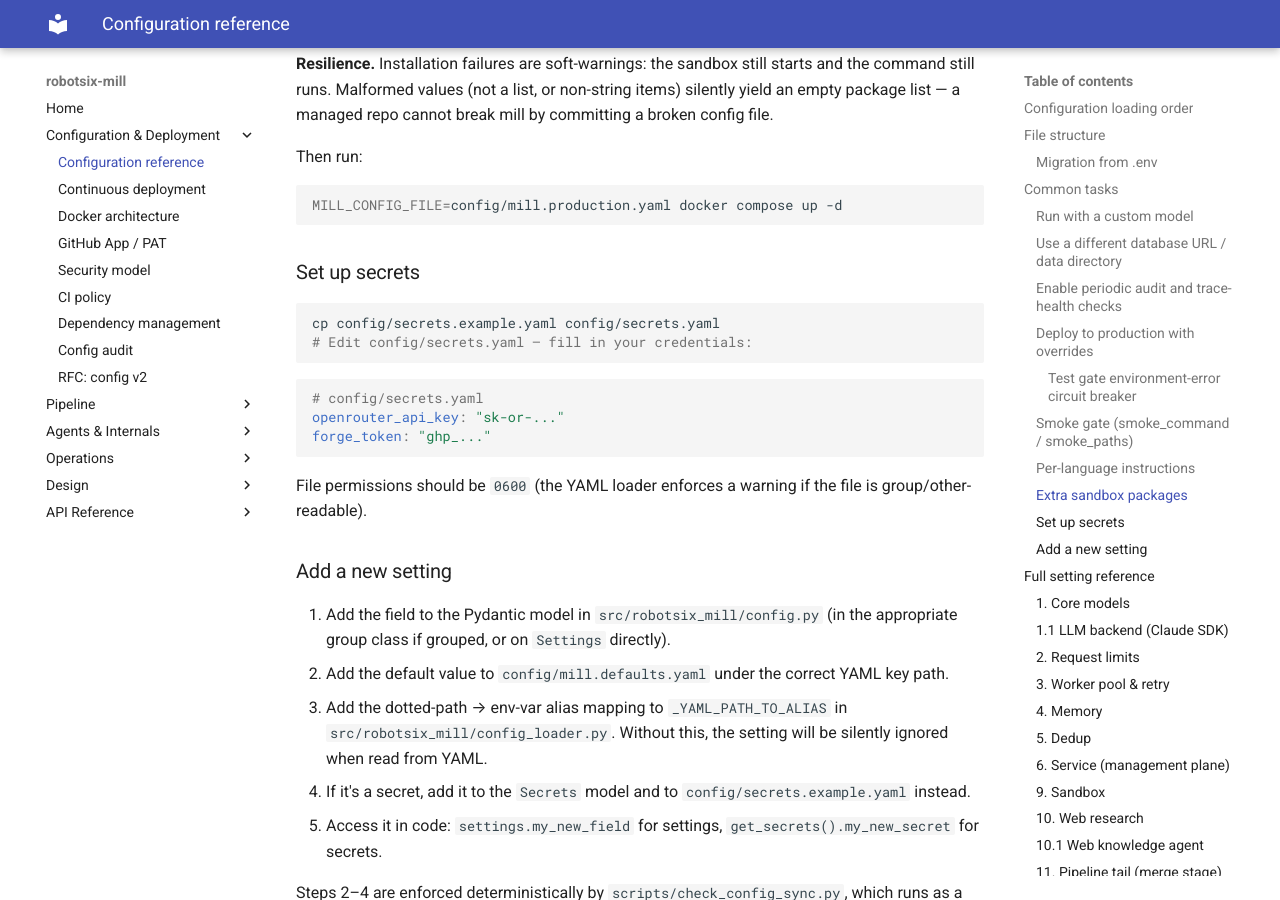
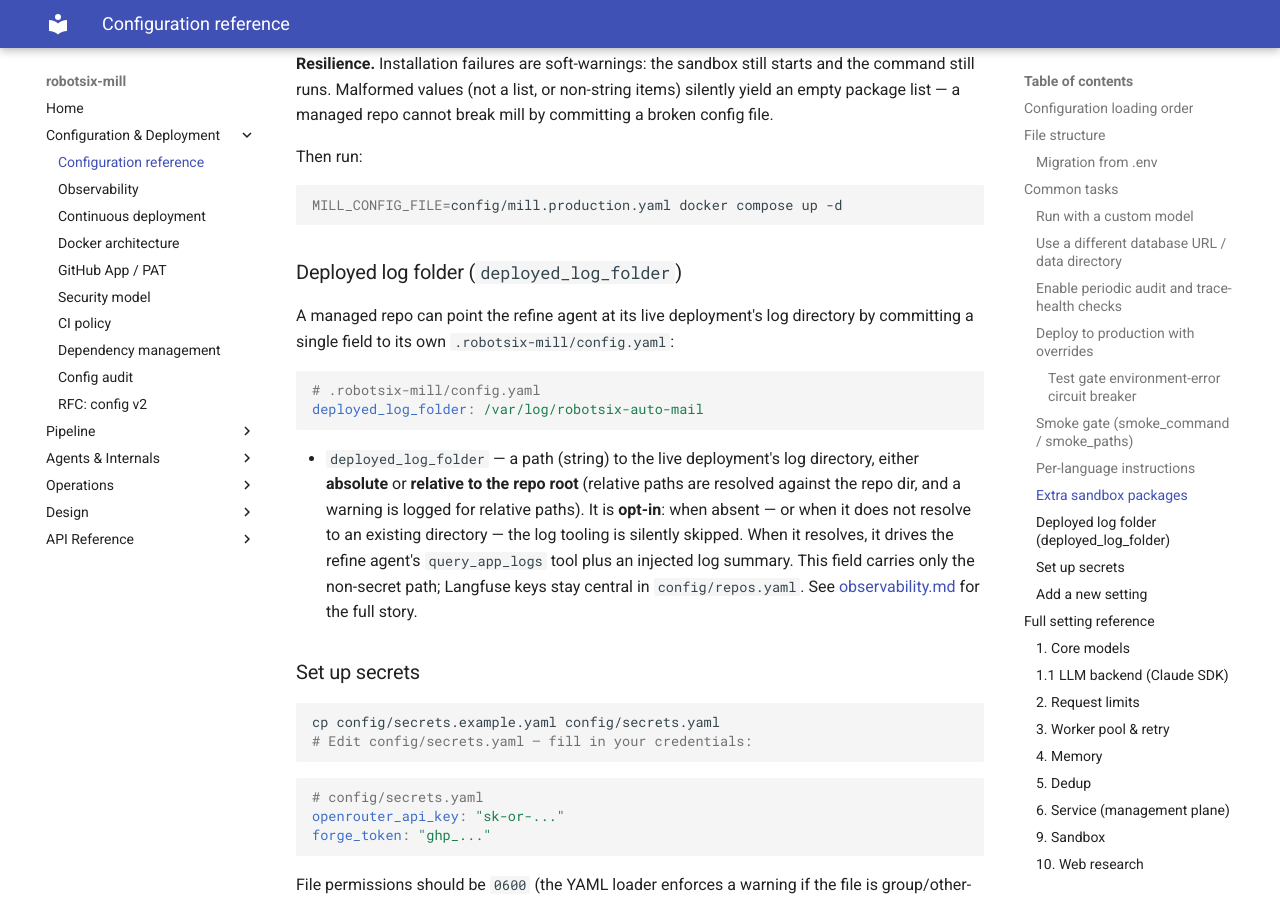
Before and after one commit to damien-robotsix/robotsix-mill, an MkDocs documentation site: the page built from docs/configuration.md, in a window 1280 px wide and 900 px high, scrolled down 5333 px. Built offline with MkDocs 1.6.1 and Material for MkDocs 9.7.7, drawn with Linux system fonts in a browser that asks for light colours; some of the changed text lies outside the part shown.

Commit message:
mill: Document per-repo observability configuration (Langfuse + deployed logs) for the refine agent (20260611T110344Z-document-observability-configuration-sch-ade2)

````diff
--- a/docs/configuration.md
+++ b/docs/configuration.md
@@ -265,6 +265,28 @@
 ```sh
 MILL_CONFIG_FILE=config/mill.production.yaml docker compose up -d
 ```
+
+### Deployed log folder (`deployed_log_folder`)
+
+A managed repo can point the refine agent at its live deployment's log
+directory by committing a single field to its own
+`.robotsix-mill/config.yaml`:
+
+```yaml
+# .robotsix-mill/config.yaml
+deployed_log_folder: /var/log/robotsix-auto-mail
+```
+
+- `deployed_log_folder` — a path (string) to the live deployment's log
+  directory, either **absolute** or **relative to the repo root**
+  (relative paths are resolved against the repo dir, and a warning is
+  logged for relative paths). It is **opt-in**: when absent — or when it
+  does not resolve to an existing directory — the log tooling is
+  silently skipped. When it resolves, it drives the refine agent's
+  `query_app_logs` tool plus an injected log summary. This field carries
+  only the non-secret path; Langfuse keys stay central in
+  `config/repos.yaml`. See [observability.md](observability.md) for the
+  full story.
 
 ### Set up secrets
 
@@ -842,6 +864,7 @@
 ## See also
 
 - [index.md](index.md) — documentation home
+- [observability.md](observability.md) — per-repo Langfuse + deployed-log config the refine agent consults
 - [deployment.md](deployment.md) — continuous deployment guide
 - [config-audit.md](config-audit.md) — complete inventory of every config value and its source
 - [`config/mill.defaults.yaml`](../config/mill.defaults.yaml) — committed canonical defaults
--- a/mkdocs.yml
+++ b/mkdocs.yml
@@ -11,6 +11,7 @@
   - Home: index.md
   - Configuration & Deployment:
       - Configuration reference: configuration.md
+      - Observability: observability.md
       - Continuous deployment: deployment.md
       - Docker architecture: docker-architecture.md
       - GitHub App / PAT: github-app.md
````
Also changed, not shown: docs/index.md (+1 -0 lines), docs/observability.md (added, +191 -0 lines).
